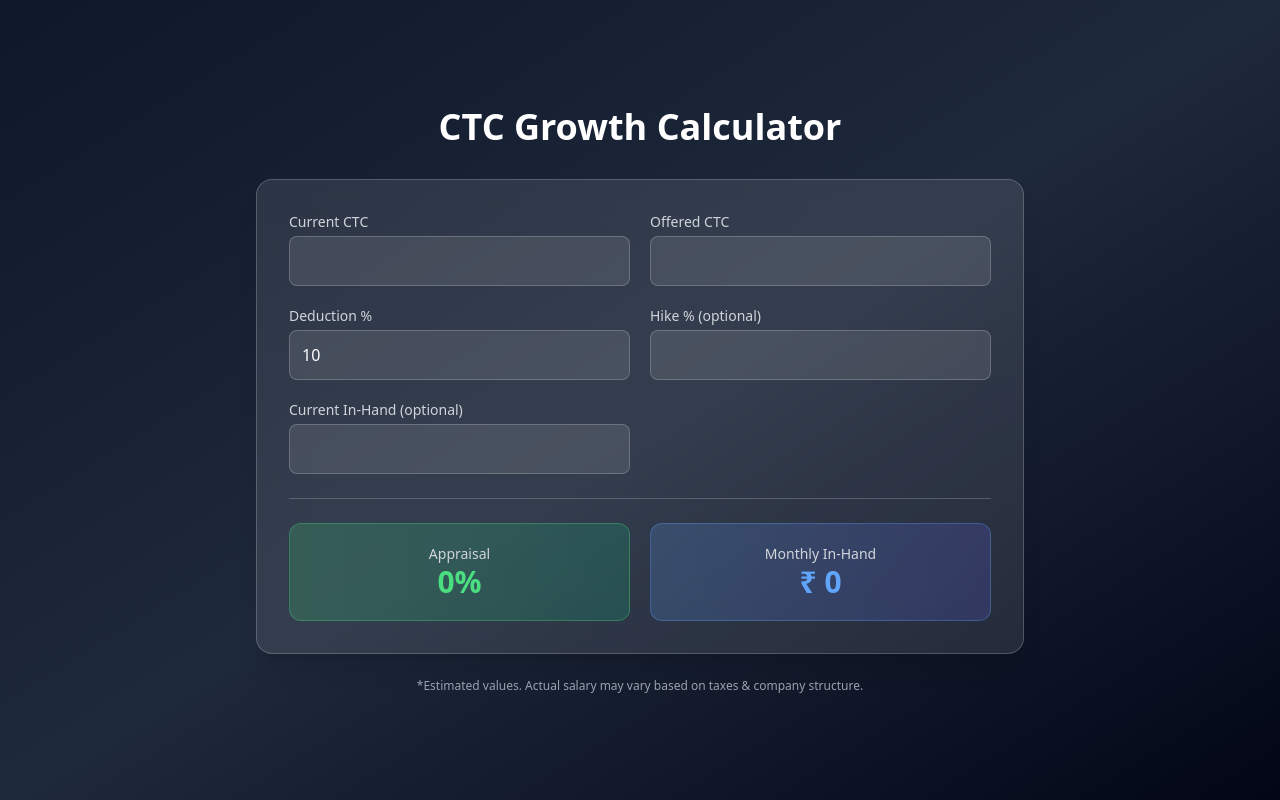
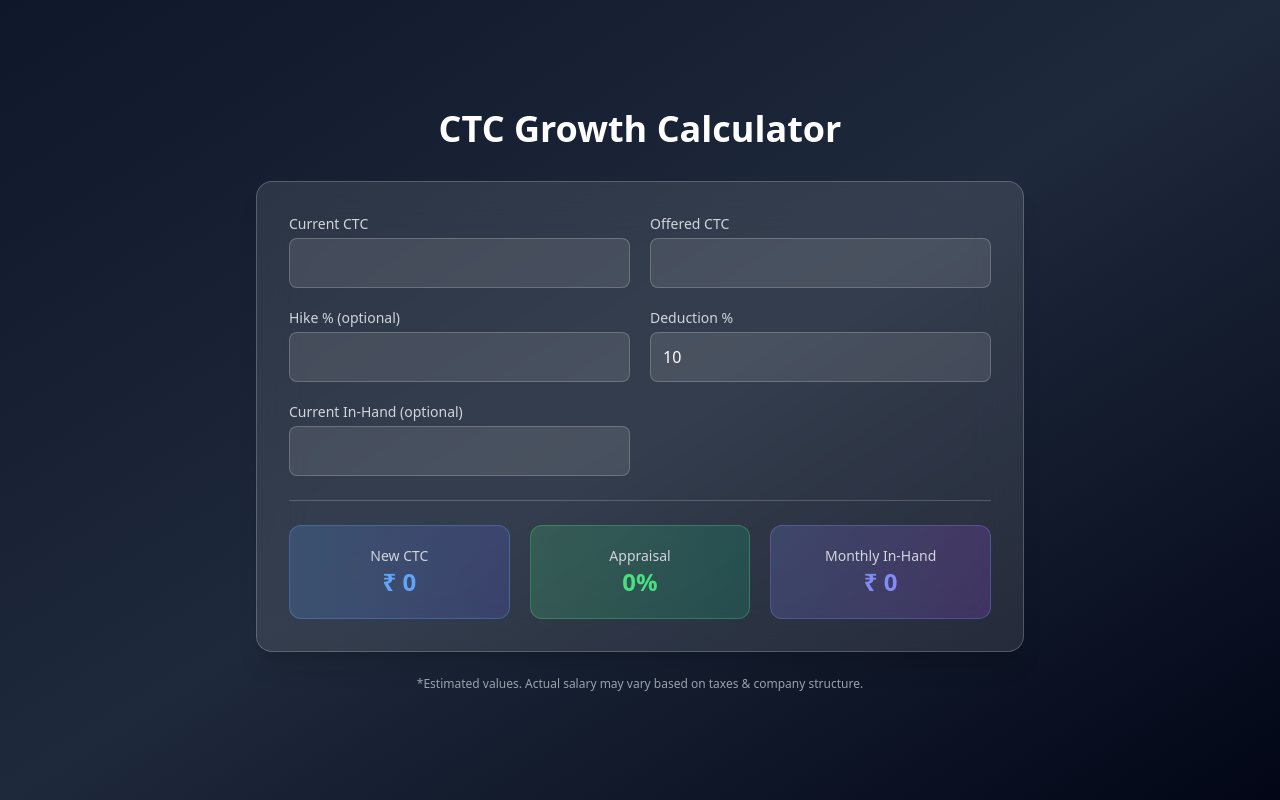
Before and after one commit to Milindkh83/CTC-Growth-Calculator, a React (Create React App) app: page / in a window 1280 px wide. Built offline with nearby package versions, Linux system fonts and the light colour scheme.

Commit message:
fix : newCtc

```diff
--- a/src/App.js
+++ b/src/App.js
@@ -1,78 +1,82 @@
 import { useEffect, useState } from "react";
 
 export default function App() {
-  const [currentCTC, setCurrentCTC] = useState(null);
-  const [offeredCTC, setOfferedCTC] = useState(null);
+  const [currentCTC, setCurrentCTC] = useState("");
+  const [offeredCTC, setOfferedCTC] = useState("");
   const [deduction, setDeduction] = useState(10);
   const [currentInHand, setCurrentInHand] = useState("");
   const [hike, setHike] = useState("");
+
   const [appraisal, setAppraisal] = useState(0);
   const [monthlyInHand, setMonthlyInHand] = useState(0);
+  const [finalCTC, setFinalCTC] = useState(0);
 
   useEffect(() => {
-    if (!currentCTC || !offeredCTC) return;
-    let newCTC = offeredCTC;
-    // If hike % is given, calculate offered CTC
-    if (hike) {
-      newCTC = currentCTC * (1 + hike / 100);
-    }
-    if (!newCTC) return;
+    const curr = Number(currentCTC);
+    const off = Number(offeredCTC);
+    const hikeVal = Number(hike);
+    const currInHandVal = Number(currentInHand);
 
-    const appraisalVal =
-      ((newCTC - currentCTC) / currentCTC) * 100;
-    let finalDeduction = deduction;
+    if (!curr) return;
 
-    if (currentInHand) {
-      const currentMonthly = currentCTC / 12;
-      finalDeduction =
-        ((currentMonthly - currentInHand) / currentMonthly) * 100;
+    let newCTC = 0;
+
+    // Priority: Hike % > Offered CTC
+    if (hikeVal) {
+      newCTC = curr * (1 + hikeVal / 100);
+    } else if (off) {
+      newCTC = off;
+    } else {
+      return;
     }
 
-    const monthlyGross = offeredCTC / 12;
+    // Appraisal %
+    const appraisalVal = ((newCTC - curr) / curr) * 100;
+
+    // Deduction
+    let finalDeduction = Number(deduction);
+
+    if (currInHandVal) {
+      const currentMonthly = curr / 12;
+      finalDeduction =
+        ((currentMonthly - currInHandVal) / currentMonthly) * 100;
+    }
+
+    // Monthly In-Hand
+    const monthlyGross = newCTC / 12;
     const inHand = monthlyGross * (1 - finalDeduction / 100);
 
     setAppraisal(appraisalVal.toFixed(2));
     setMonthlyInHand(Math.round(inHand));
+    setFinalCTC(Math.round(newCTC));
   }, [currentCTC, offeredCTC, deduction, currentInHand, hike]);
 
   return (
     <div className="min-h-screen bg-gradient-to-br from-[#0f172a] via-[#1e293b] to-[#020617] flex items-center justify-center p-4">
-
       <div className="w-full max-w-3xl">
 
-        {/* Title */}
         <h1 className="text-center text-3xl sm:text-4xl font-bold text-white mb-8">
           CTC Growth Calculator
         </h1>
 
-        {/* Card */}
         <div className="backdrop-blur-xl bg-white/10 border border-white/20 rounded-2xl shadow-xl p-6 sm:p-8">
 
           {/* Inputs */}
           <div className="grid grid-cols-1 sm:grid-cols-2 gap-5">
 
-            <Input
-              label="Current CTC"
-              value={currentCTC}
-              onChange={setCurrentCTC}
-            />
+            <Input label="Current CTC" value={currentCTC} onChange={setCurrentCTC} />
 
             <Input
               label="Offered CTC"
               value={offeredCTC}
               onChange={setOfferedCTC}
+              disabled={hike}
             />
 
-            <Input
-              label="Deduction %"
-              value={deduction}
-              onChange={setDeduction}
-            />
-            <Input
-              label="Hike % (optional)"
-              value={hike}
-              onChange={setHike}
-            />
+            <Input label="Hike % (optional)" value={hike} onChange={setHike} />
+
+            <Input label="Deduction %" value={deduction} onChange={setDeduction} />
+
             <Input
               label="Current In-Hand (optional)"
               value={currentInHand}
@@ -81,55 +85,61 @@ export default function App() {
 
           </div>
 
-          {/* Divider */}
           <div className="my-6 border-t border-white/20" />
 
-          {/* Result Cards */}
-          <div className="grid grid-cols-1 sm:grid-cols-2 gap-5">
+          {/* Results */}
+          <div className="grid grid-cols-1 sm:grid-cols-3 gap-5">
 
-            {/* Appraisal */}
-            <div className="bg-gradient-to-r from-green-400/20 to-emerald-500/20 border border-green-400/30 rounded-xl p-5 text-center">
-              <p className="text-sm text-gray-300">Appraisal</p>
-              <h2 className="text-2xl sm:text-3xl font-bold text-green-400">
-                {appraisal}%
-              </h2>
-            </div>
+            <Card title="New CTC" value={`₹ ${finalCTC.toLocaleString()}`} color="blue" />
 
-            {/* In-hand */}
-            <div className="bg-gradient-to-r from-blue-400/20 to-indigo-500/20 border border-blue-400/30 rounded-xl p-5 text-center">
-              <p className="text-sm text-gray-300">Monthly In-Hand</p>
-              <h2 className="text-2xl sm:text-3xl font-bold text-blue-400">
-                ₹ {monthlyInHand.toLocaleString()}
-              </h2>
-            </div>
+            <Card title="Appraisal" value={`${appraisal}%`} color="green" />
+
+            <Card
+              title="Monthly In-Hand"
+              value={`₹ ${monthlyInHand.toLocaleString()}`}
+              color="indigo"
+            />
 
           </div>
-
         </div>
 
-        {/* Footer */}
         <p className="text-center text-xs text-gray-400 mt-6">
           *Estimated values. Actual salary may vary based on taxes & company structure.
         </p>
-
       </div>
     </div>
   );
 }
 
-/* Reusable Input */
-function Input({ label, value, onChange }) {
+/* Input Component */
+function Input({ label, value, onChange, disabled }) {
   return (
     <div>
-      <label className="block text-sm text-gray-300 mb-1">
-        {label}
-      </label>
+      <label className="block text-sm text-gray-300 mb-1">{label}</label>
       <input
         type="number"
         value={value}
+        disabled={disabled}
         onChange={(e) => onChange(e.target.value)}
-        className="w-full p-3 rounded-lg bg-white/10 border border-white/20 text-white placeholder-gray-400 focus:outline-none focus:ring-2 focus:ring-blue-400 transition"
+        className={`w-full p-3 rounded-lg bg-white/10 border border-white/20 text-white focus:outline-none focus:ring-2 focus:ring-blue-400 ${disabled ? "opacity-50 cursor-not-allowed" : ""
+          }`}
       />
     </div>
   );
 }
+
+/* Result Card */
+function Card({ title, value, color }) {
+  const colors = {
+    blue: "from-blue-400/20 to-indigo-500/20 border-blue-400/30 text-blue-400",
+    green: "from-green-400/20 to-emerald-500/20 border-green-400/30 text-green-400",
+    indigo: "from-indigo-400/20 to-purple-500/20 border-indigo-400/30 text-indigo-400",
+  };
+
+  return (
+    <div className={`bg-gradient-to-r ${colors[color]} border rounded-xl p-5 text-center`}>
+      <p className="text-sm text-gray-300">{title}</p>
+      <h2 className="text-xl sm:text-2xl font-bold">{value}</h2>
+    </div>
+  );
+}
```
